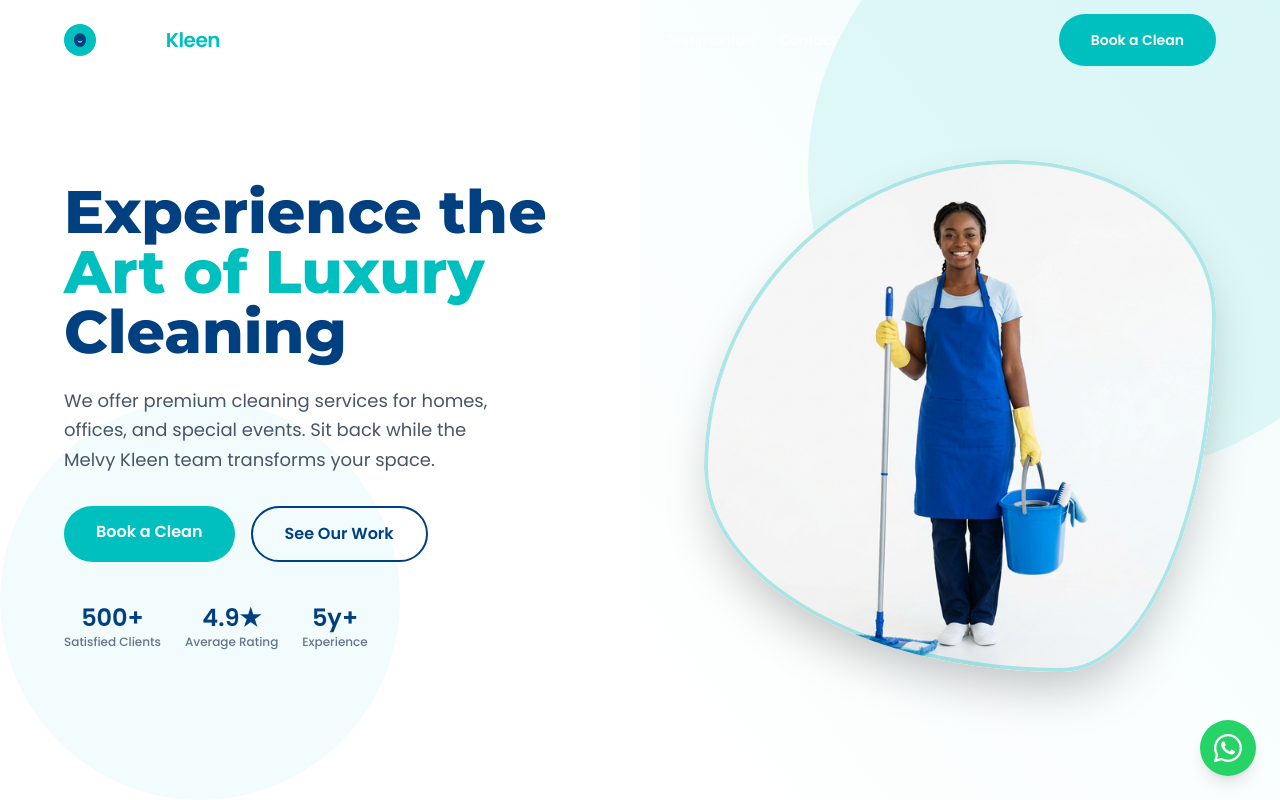
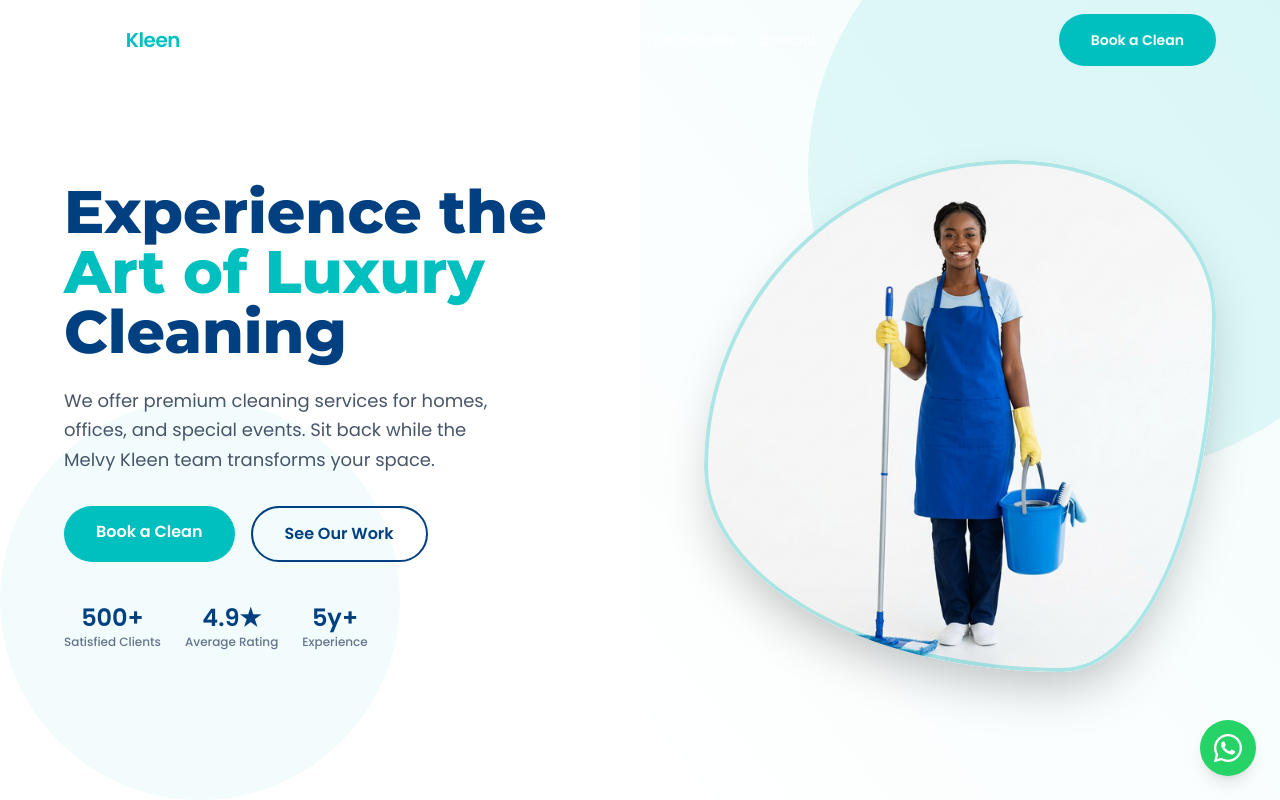
Before and after one commit to hermes13002/Melvy-Kleen-Website, a React (Vite) app: page / in a window 1280 px wide. Shown: the top 800 px of the page. Built offline with nearby package versions, Linux system fonts and the light colour scheme.

Commit message:
Configure GitHub Pages deployment via Actions and update Vite base path

```diff
--- a/src/components/WhatsAppFab.tsx
+++ b/src/components/WhatsAppFab.tsx
@@ -1,6 +1,6 @@
 // fixed bottom-right whatsapp button
 export default function WhatsAppFab() {
-    const number = '2348000000000'; // placeholder number
+    const number = '2348096763192';
 
     return (
         <a
--- a/src/layout/Footer.tsx
+++ b/src/layout/Footer.tsx
@@ -11,11 +11,6 @@ export default function Footer() {
                     {/* brand */}
                     <div className="lg:col-span-2">
                         <div className="flex items-center gap-2 mb-4">
-                            <span className="w-9 h-9 rounded-full bg-brand-cyan flex items-center justify-center">
-                                <svg width="18" height="18" viewBox="0 0 24 24" fill="none" aria-hidden="true">
-                                    <path d="M12 2C7 2 3 6.5 3 12c0 4 2 7.5 5 9.5V22h8v-.5c3-2 5-5.5 5-9.5 0-5.5-4-10-9-10z" fill="#004080" />
-                                </svg>
-                            </span>
                             <span className="font-bold text-2xl">
                                 Melvy <span className="text-brand-cyan">Kleen</span>
                             </span>
--- a/src/layout/Navbar.tsx
+++ b/src/layout/Navbar.tsx
@@ -32,12 +32,6 @@ export default function Navbar() {
             <nav className="max-w-7xl mx-auto px-4 md:px-8 lg:px-16 flex items-center justify-between h-16 md:h-20">
                 {/* logo */}
                 <Link to="/" className="flex items-center gap-2">
-                    <span className="w-8 h-8 rounded-full bg-brand-cyan flex items-center justify-center">
-                        <svg width="16" height="16" viewBox="0 0 24 24" fill="none" aria-hidden="true">
-                            <path d="M12 2C7 2 3 6.5 3 12c0 4 2 7.5 5 9.5V22h8v-.5c3-2 5-5.5 5-9.5 0-5.5-4-10-9-10z" fill="#004080" />
-                            <path d="M9 14s1 1 3 1 3-1 3-1" stroke="white" strokeWidth="1.5" strokeLinecap="round" />
-                        </svg>
-                    </span>
                     <span className={`font-bold text-xl tracking-tight transition-colors duration-300 ${scrolled ? 'text-brand-blue' : 'text-white'}`}>
                         Melvy <span className="text-brand-cyan">Kleen</span>
                     </span>
--- a/vite.config.ts
+++ b/vite.config.ts
@@ -3,4 +3,5 @@ import react from '@vitejs/plugin-react';
 
 export default defineConfig({
   plugins: [react()],
+  base: '/Melvy-Kleen-Website/',
 });
```
